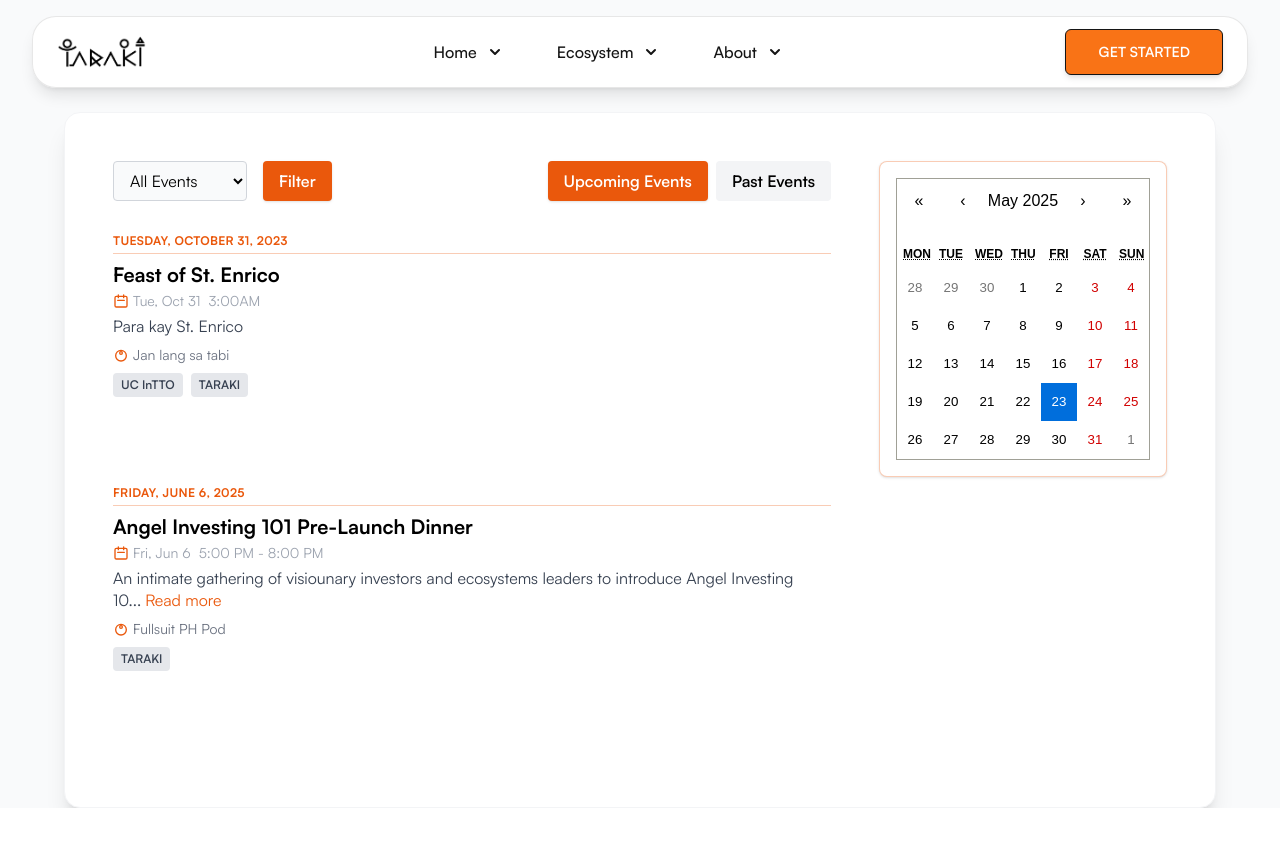
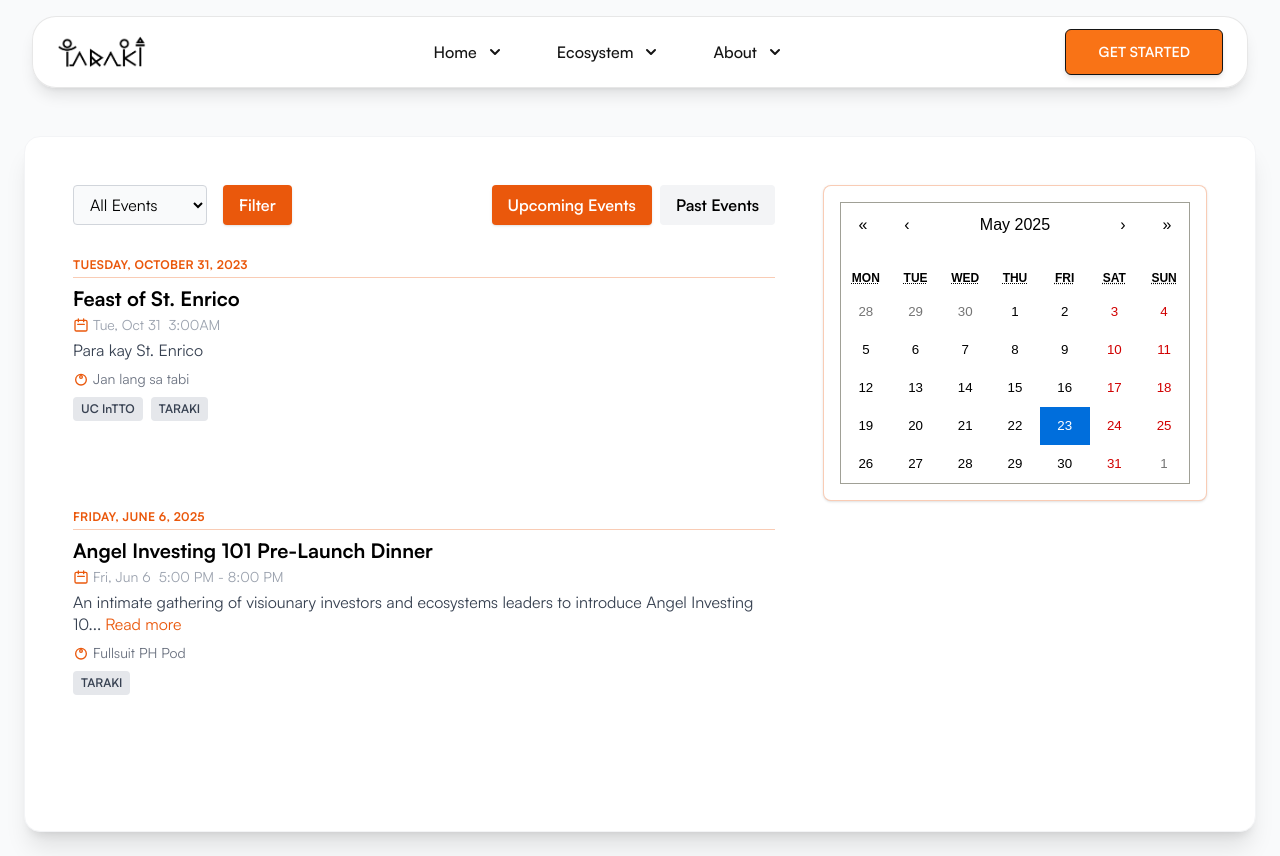
Before and after one commit to jessyforg/KapitalxTaraki, a React (Create React App) app: page /events in a window 1280 px wide. Before the commit the page ends 808 px from the top, so only its background shows below. Built offline with nearby package versions, Linux system fonts and the light colour scheme.

Commit message:
Update EventsPage.js

```diff
--- a/src/pages/EventsPage.js
+++ b/src/pages/EventsPage.js
@@ -91,15 +91,15 @@
   };
 
   return (
-    <div className="min-h-screen bg-gray-50">
+    <div className="min-h-screen bg-gray-50 p-2 md:p-6">
       <Navbar />
       {/* Add spacing between navbar and events section */}
       <div className="h-10 md:h-24 lg:h-28" />
       {/* Main content */}
-      <div className="w-full flex flex-col items-center">
-        <div className="w-full max-w-6xl bg-white rounded-2xl shadow-xl flex flex-col md:flex-row p-4 md:p-8 lg:p-12 mt-0 md:mt-0 border border-gray-100">
+      <div className="flex-1 w-full max-w-full mx-auto flex flex-col items-center">
+        <div className="w-full max-w-full bg-white rounded-2xl shadow-xl flex flex-col md:flex-row p-4 md:p-8 lg:p-12 mt-0 md:mt-0 border border-gray-100">
           {/* Left: Filters, Tabs, Event List */}
-          <div className="flex-[2_2_0%] md:pr-12">
+          <div className="flex-[1_1_0%] md:pr-12">
             <div className="flex flex-col sm:flex-row items-center gap-2 mb-8">
               <select
                 className="border border-gray-300 rounded px-3 py-2 text-black focus:outline-none bg-gray-50"
@@ -176,7 +176,7 @@
             </div>
           </div>
           {/* Right: Calendar */}
-          <div className="w-full md:w-64 lg:w-72 mt-8 md:mt-0 flex flex-col items-center">
+          <div className="w-full md:w-96 mt-8 md:mt-0 flex flex-col items-center">
             <div className="bg-white rounded-lg shadow border border-[#ea580c]/30 p-4 w-full">
               <Calendar
                 value={calendarDate}
```
